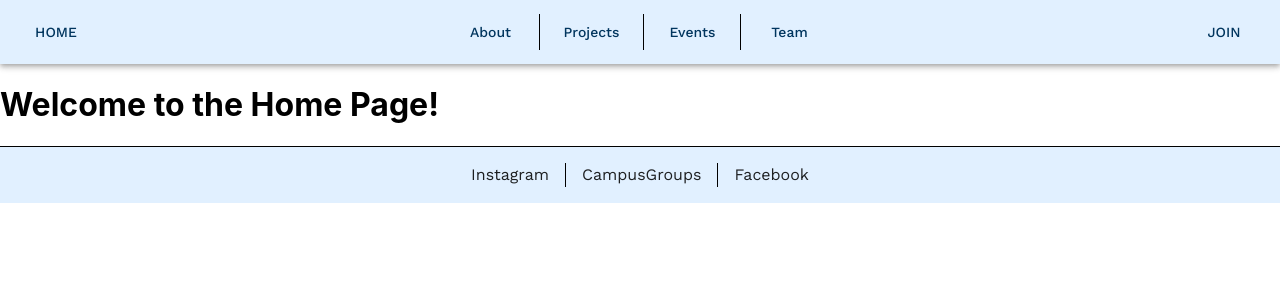
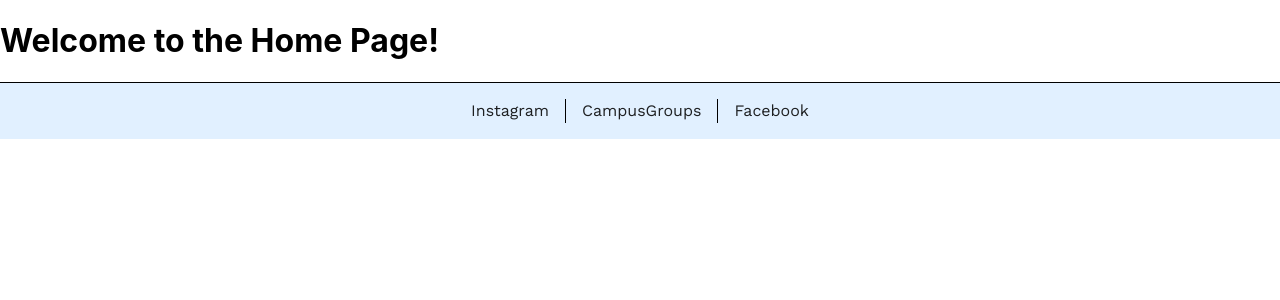
Before and after one commit to roshankern/CWRU-MedWish-Website, a React (Create React App) app: page / in a window 1280 px wide. Shown: the top 300 px of the page. Built offline with nearby package versions, Linux system fonts and the light colour scheme; the HTML template or start-up script is replaced by a standard one.

Commit message:
make app bar floating

```diff
--- a/src/App.js
+++ b/src/App.js
@@ -2,7 +2,7 @@
 import React from "react";
 import { ThemeProvider } from "@mui/material/styles";
 import { BrowserRouter as Router, Route, Routes } from "react-router-dom";
-import NavBar from "./components/NavBar.js";
+import CustomAppBar from "./components/CustomAppBar.js";
 import Footer from "./components/Footer.js";
 import HomePage from "./pages/HomePage/HomePage.js";
 import AboutPage from "./pages/AboutPage/AboutPage.js";
@@ -15,7 +15,7 @@
   return (
     <ThemeProvider theme={theme}>
       <Router>
-        <NavBar />
+        <CustomAppBar />
         <Routes>
           <Route path="/" element={<HomePage />} />
           <Route path="/about" element={<AboutPage />} />
--- a/src/components/NavBar.js
+++ b/src/components/CustomAppBar.js
@@ -1,5 +1,5 @@
-// NavBar.js
-import React from "react";
+// CustomAppBar.js
+import React, { useState, useEffect } from "react";
 import { Link as RouterLink } from "react-router-dom";
 import AppBar from "@mui/material/AppBar";
 import Toolbar from "@mui/material/Toolbar";
@@ -8,9 +8,28 @@
 
 const Divider = () => <Box borderRight={1} borderColor="black" mx={2} />;
 
-function NavBar() {
+function CustomAppBar() {
+    const [prevScrollPos, setPrevScrollPos] = useState(0);
+    const [show, setShow] = useState(true);
+
+    useEffect(() => {
+        const handleScroll = () => {
+            const currentScrollPos = window.pageYOffset;
+            const visible = prevScrollPos > currentScrollPos;
+
+            setPrevScrollPos(currentScrollPos);
+            setShow(visible);
+        };
+
+        window.addEventListener("scroll", handleScroll);
+
+        return () => {
+            window.removeEventListener("scroll", handleScroll);
+        };
+    }, [prevScrollPos]);
+
     return (
-        <AppBar position="static">
+        <AppBar position="fixed" style={{ top: show ? '0' : '-75px', transition: 'top 0.3s' }}>
             <Toolbar>
                 <Box display="flex" justifyContent="left" flexGrow={1}>
                     <Button color="secondary" component={RouterLink} to="/">Home</Button>
@@ -32,4 +51,4 @@
     );
 }
 
-export default NavBar;
+export default CustomAppBar;
```
Also changed, not shown: src/components/images/CustomAppBar_MedwishLogo.png (added).
